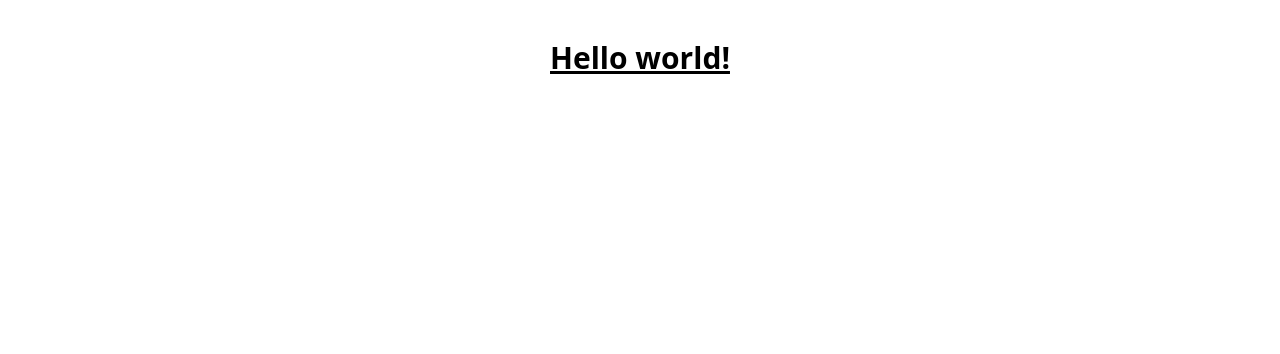
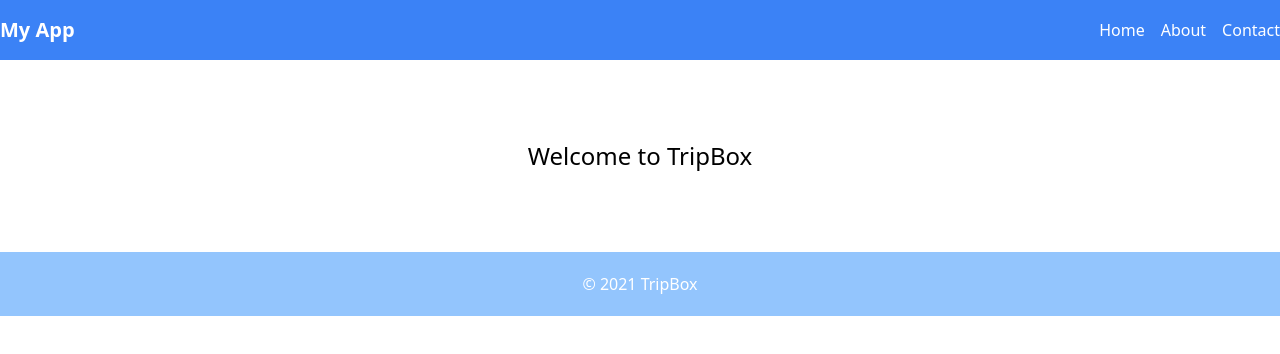
Before and after one commit to orun-sunny/vue-trip-box, a Nuxt app: page / in a window 1280 px wide. Shown: the top 354 px of the page. Built offline with nearby package versions, Linux system fonts and the light colour scheme.

Commit message:
basic scaffolding

```diff
--- a/app.vue
+++ b/app.vue
@@ -1,5 +1,5 @@
 <template>
-  <h1 class="text-3xl text-center font-bold underline mt-10">
-    Hello world!
-  </h1>
+  <NuxtLayout>
+    <NuxtPage />
+  </NuxtLayout>
 </template>
--- /dev/null
+++ b/components/default-layout/footer.vue
@@ -0,0 +1,3 @@
+<template>
+  <footer class="bg-blue-300 py-5 text-white text-center">&copy; 2021 TripBox</footer>
+</template>
--- /dev/null
+++ b/components/default-layout/header.vue
@@ -0,0 +1,14 @@
+<template>
+  <header class="bg-blue-500 text-white">
+    <div class="container mx-auto flex justify-between items-center py-4">
+      <div>
+        <nuxt-link to="/" class="text-xl font-bold">My App</nuxt-link>
+      </div>
+      <nav>
+        <nuxt-link to="/" class="mr-4">Home</nuxt-link>
+        <nuxt-link to="/about" class="mr-4">About</nuxt-link>
+        <nuxt-link to="/contact">Contact</nuxt-link>
+      </nav>
+    </div>
+  </header>
+</template>
--- /dev/null
+++ b/components/sections/welcome.vue
@@ -0,0 +1,5 @@
+<template>
+  <div class="text-2xl text-center my-20">
+    <h1>Welcome to TripBox</h1>
+  </div>
+</template>
--- /dev/null
+++ b/layouts/default.vue
@@ -0,0 +1,17 @@
+<template>
+  <Header />
+  <NuxtPage />
+  <Footer />
+</template>
+<script setup lang="ts">
+import Footer from '~/components/default-layout/footer.vue';
+import Header from '~/components/default-layout/header.vue';
+
+useHead({
+  titleTemplate: '%s %separator %siteName',
+  templateParams: {
+    separator: '|',
+    siteName: 'TripBox',
+  },
+});
+</script>
--- a/package.json
+++ b/package.json
@@ -3,6 +3,7 @@
   "private": true,
   "type": "module",
   "scripts": {
+    "fmt": "prettier --write '**/*.{ts,vue}' --config .prettierrc",
     "build": "nuxt build",
     "dev": "nuxt dev",
     "generate": "nuxt generate",
--- /dev/null
+++ b/pages/index.vue
@@ -0,0 +1,10 @@
+<template>
+  <welcome />
+</template>
+<script setup lang="ts">
+import Welcome from '~/components/sections/welcome.vue';
+
+useHead({
+  title: 'Most profitable way to start your air ticket selling business',
+});
+</script>
```
Also changed, not shown: 1 other file (tests, documents, lock files or other folders).
